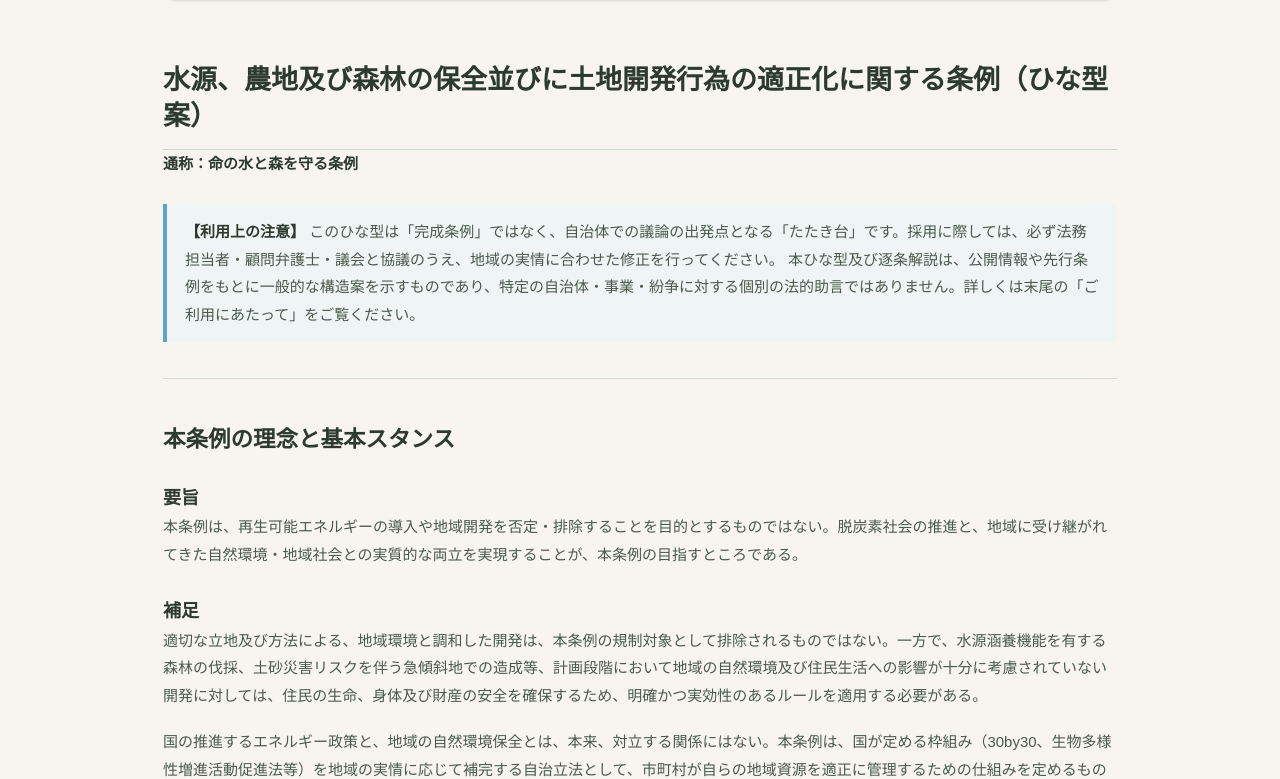
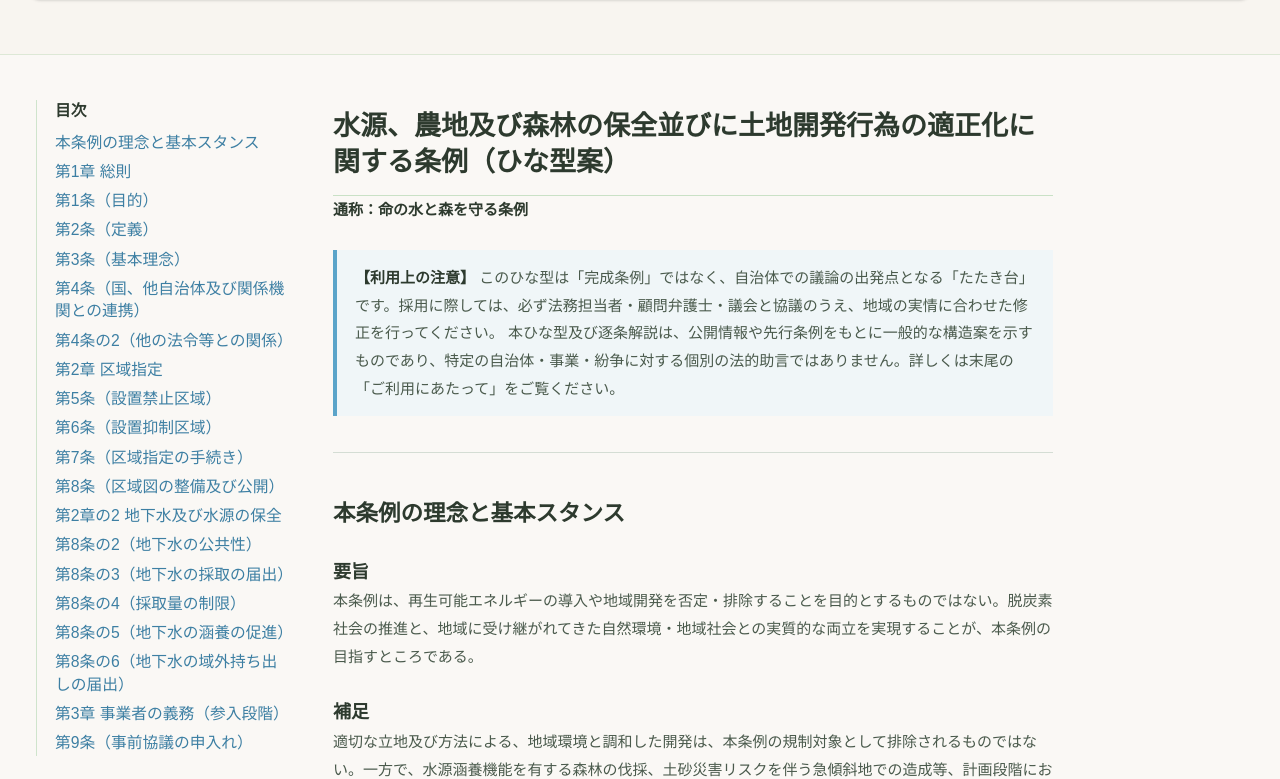
Before and after one commit to haitakamak-cmyk/earth-savers-web, a Next.js app: page /toolkit/ordinance in a window 1280 px wide. Shown: the part 481-1260 px from the top of the page. Built offline with nearby package versions, Linux system fonts and the light colour scheme; a web font is replaced by a local one.

Commit message:
chore: earth-savers-web の未コミット変更をまとめて反映

```diff
--- a/src/app/policy/[slug]/page.tsx
+++ b/src/app/policy/[slug]/page.tsx
@@ -8,6 +8,8 @@ import { ArticleJsonLd } from "@/components/ArticleJsonLd";
 import { ResourceBreadcrumbs } from "@/components/ResourceBreadcrumbs";
 import { ContentDisclaimer } from "@/components/ContentDisclaimer";
 import { MarkdownArticle } from "@/components/MarkdownArticle";
+import { TopicToc } from "@/components/TopicToc";
+import { extractMarkdownHeadingToc } from "@/lib/markdown-toc";
 import { RelatedLinks } from "@/components/RelatedLinks";
 import { ResourceLead } from "@/components/ResourceLead";
 import { buildPolicyRelated } from "@/lib/related-resources";
@@ -90,6 +92,8 @@ export default async function PolicyDetailPage({ params }: Props) {
     }
   }
 
+  const toc = markdown ? extractMarkdownHeadingToc(markdown) : [];
+
   return (
     <div className="bg-ivory pb-16">
       <ArticleJsonLd
@@ -100,7 +104,7 @@ export default async function PolicyDetailPage({ params }: Props) {
         articleSection="政策提言"
       />
       <div className="border-b border-aqua/25 bg-aqua-light/35 py-10 sm:py-12">
-        <div className="mx-auto max-w-3xl px-4 sm:px-6">
+        <div className="mx-auto max-w-6xl px-4 sm:px-6">
           <ResourceBreadcrumbs
             tone="aqua"
             className="mb-4 text-text-muted"
@@ -129,22 +133,44 @@ export default async function PolicyDetailPage({ params }: Props) {
         </div>
       </div>
 
-      <div className="mx-auto max-w-3xl px-4 py-10 sm:px-6">
+      <div className="mx-auto max-w-6xl px-4 py-10 sm:px-6 lg:px-8">
+        <a
+          href="#policy-doc-main"
+          className="sr-only focus:not-sr-only focus:absolute focus:z-50 focus:m-2 focus:rounded focus:bg-aqua-dark focus:px-3 focus:py-2 focus:text-white"
+        >
+          本文へスキップ
+        </a>
         {markdown ? (
+          <div id="policy-doc-main" className="lg:flex lg:gap-10">
+            <TopicToc items={toc} />
+            <div className="min-w-0 flex-1">
               <MarkdownArticle markdown={markdown} narrowProse />
+              <RelatedLinks items={related} />
+              <div className="mt-10 space-y-4">
+                <ContentDisclaimer requiresLegalCaveat={policy.requiresLegalCaveat} />
+              </div>
+            </div>
+          </div>
         ) : policy.body ? (
+          <>
             <div className="prose prose-neutral max-w-none text-[15px] leading-relaxed text-text-secondary">
               {policy.body.split(/\n\n+/).map((para, i) => (
                 <p key={i} className="mb-4">{para}</p>
               ))}
             </div>
-        ) : null}
-
             <RelatedLinks items={related} />
-
             <div className="mt-10 space-y-4">
               <ContentDisclaimer requiresLegalCaveat={policy.requiresLegalCaveat} />
             </div>
+          </>
+        ) : (
+          <>
+            <RelatedLinks items={related} />
+            <div className="mt-10 space-y-4">
+              <ContentDisclaimer requiresLegalCaveat={policy.requiresLegalCaveat} />
+            </div>
+          </>
+        )}
       </div>
     </div>
   );
--- a/src/app/toolkit/ordinance/page.tsx
+++ b/src/app/toolkit/ordinance/page.tsx
@@ -7,6 +7,8 @@ import { ResourceBreadcrumbs } from "@/components/ResourceBreadcrumbs";
 import { ContentDisclaimer } from "@/components/ContentDisclaimer";
 import { MarkdownArticle } from "@/components/MarkdownArticle";
 import { ResourceLead } from "@/components/ResourceLead";
+import { TopicToc } from "@/components/TopicToc";
+import { extractMarkdownHeadingToc } from "@/lib/markdown-toc";
 import {
   ORDINANCE_SUPPLEMENTS_SECTION_INTRO,
   ORDINANCE_SUPPLEMENTS_SECTION_TITLE,
@@ -41,12 +43,13 @@ export default async function ToolkitOrdinancePage() {
       "> 条例 Markdown を読み込めませんでした。`public/toolkit/ordinance/` にファイルが配置されているか確認してください。\n";
   }
 
+  const toc = extractMarkdownHeadingToc(markdown);
   const downloadHref = `/toolkit/ordinance/${encodeURIComponent(ORDINANCE_MARKDOWN_FILENAME)}`;
 
   return (
     <div className="bg-ivory pb-16">
       <div className="border-b border-wakakusa/20 bg-ivory-warm/40 py-10 sm:py-12">
-        <div className="mx-auto max-w-4xl px-4 sm:px-6">
+        <div className="mx-auto max-w-6xl px-4 sm:px-6">
           <ResourceBreadcrumbs
             className="mb-4 text-text-muted"
             items={[
@@ -76,13 +79,27 @@ export default async function ToolkitOrdinancePage() {
               ← ひな形・資料一覧
             </Link>
           </div>
-          <MarkdownArticle markdown={markdown} className="mt-12" />
+        </div>
+      </div>
+
+      <div className="mx-auto max-w-6xl px-4 py-10 sm:px-6 lg:px-8">
+        <a
+          href="#ordinance-doc-main"
+          className="sr-only focus:not-sr-only focus:absolute focus:z-50 focus:m-2 focus:rounded focus:bg-wakakusa focus:px-3 focus:py-2 focus:text-white"
+        >
+          本文へスキップ
+        </a>
+        <div id="ordinance-doc-main" className="lg:flex lg:gap-10">
+          <TopicToc items={toc} />
+          <div className="min-w-0 flex-1">
+            <MarkdownArticle markdown={markdown} narrowProse />
+          </div>
         </div>
       </div>
 
       <section
         aria-labelledby="ordinance-supplements-heading"
-        className="mx-auto max-w-4xl px-4 pb-12 pt-10 sm:px-6"
+        className="mx-auto max-w-6xl px-4 pb-12 pt-10 sm:px-6"
       >
         <div className="rounded-2xl border border-wakakusa/25 bg-wakakusa-light/20 px-4 py-8 sm:px-8">
           <h2
--- /dev/null
+++ b/src/lib/markdown-toc.ts
@@ -0,0 +1,20 @@
+import GithubSlugger from "github-slugger";
+
+import type { TopicTocItem } from "@/lib/topics";
+
+/**
+ * `## 見出し` 行のみを拾い、`MarkdownArticle` / `extractTopicToc` と同一の github-slugger で id を付与する。
+ * 解説記事の目次と並びを揃えるため topics.ts の extractTopicToc と同じ正規表現・手順。
+ */
+export function extractMarkdownHeadingToc(markdown: string): TopicTocItem[] {
+  const slugger = new GithubSlugger();
+  const items: TopicTocItem[] = [];
+  for (const line of markdown.split("\n")) {
+    const m = /^## (.+)$/.exec(line);
+    if (!m) continue;
+    const title = m[1].trim();
+    const id = slugger.slug(title, true);
+    items.push({ id, title });
+  }
+  return items;
+}
```
Lines whose indentation alone changed are shown as unchanged.
